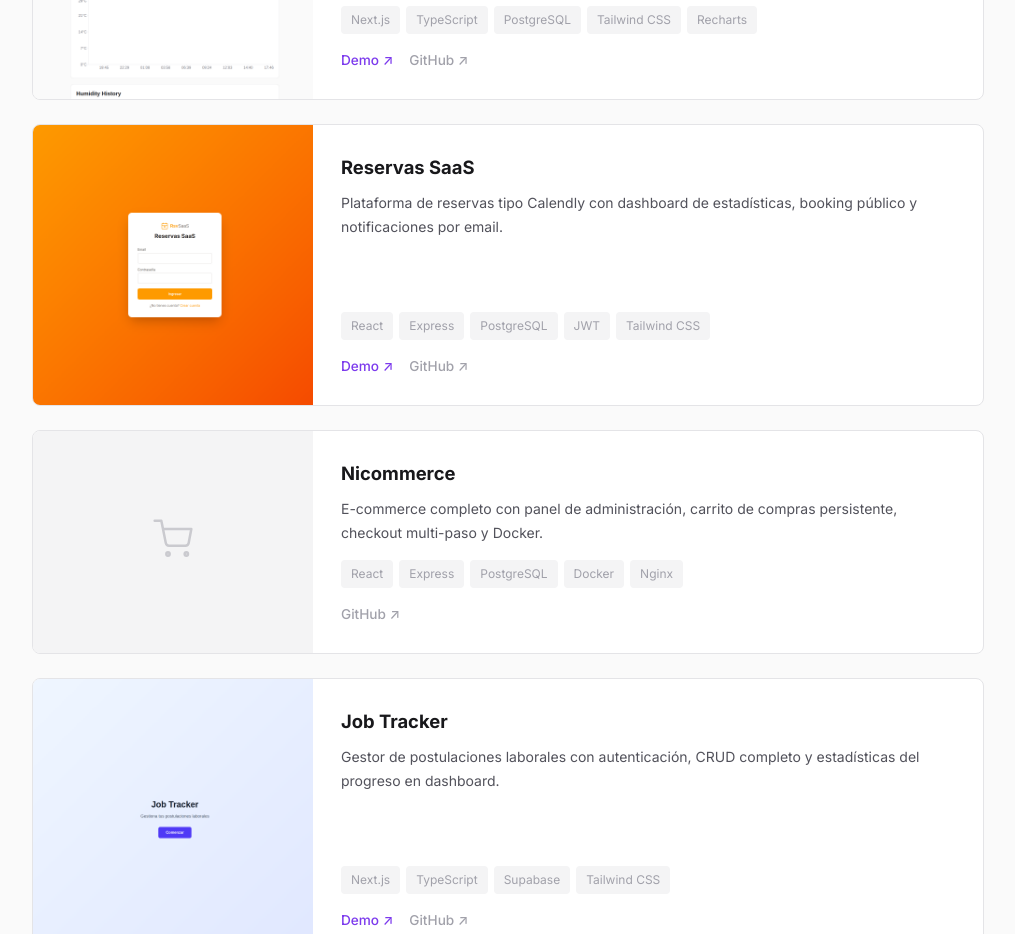
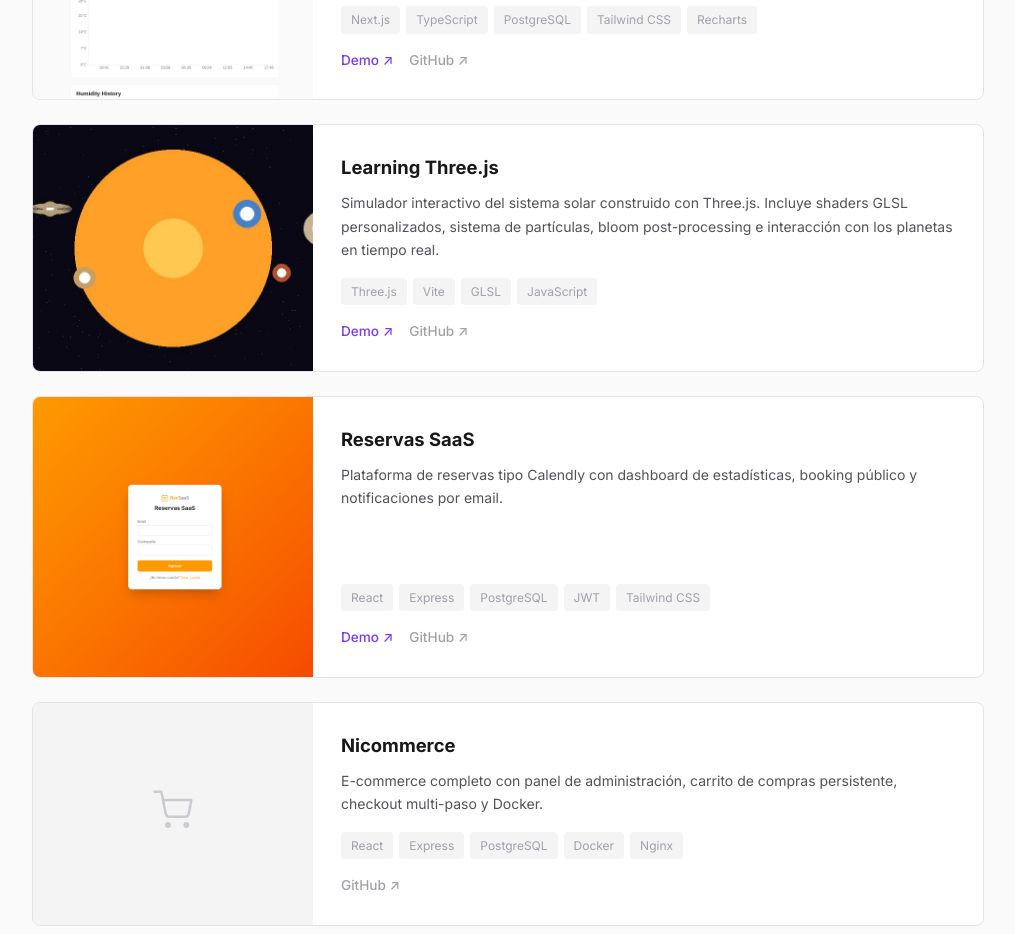
Before and after one commit to hmoreirar/hmoreira.dev, an Astro site: page / in a window 1280 px wide. Shown: the part 1160-2094 px from the top of the page, without its empty margins (132-1147 px from the left). Built offline with nearby package versions, Linux system fonts and the light colour scheme; Astro itself is replaced by a stand-in of ours.

Commit message:
Add Learning Three.js project to portfolio

```diff
--- a/src/components/Projects.astro
+++ b/src/components/Projects.astro
@@ -19,6 +19,17 @@ const projects: Project[] = [
       { label: "GitHub", url: "https://github.com/hmoreirar/climate-dashboard" },
     ],
     screenshot: "/projects/climate-dashboard.jpg",
+  },
+  {
+    title: "Learning Three.js",
+    description:
+      "Simulador interactivo del sistema solar construido con Three.js. Incluye shaders GLSL personalizados, sistema de partículas, bloom post-processing e interacción con los planetas en tiempo real.",
+    tech: ["Three.js", "Vite", "GLSL", "JavaScript"],
+    links: [
+      { label: "Demo", url: "https://hmoreirar.github.io/learning-threejs/" },
+      { label: "GitHub", url: "https://github.com/hmoreirar/learning-threejs" },
+    ],
+    screenshot: "/projects/learning-threejs.jpg",
   },
   {
     title: "Reservas SaaS",
```
Also changed, not shown: public/projects/learning-threejs.jpg (added).
